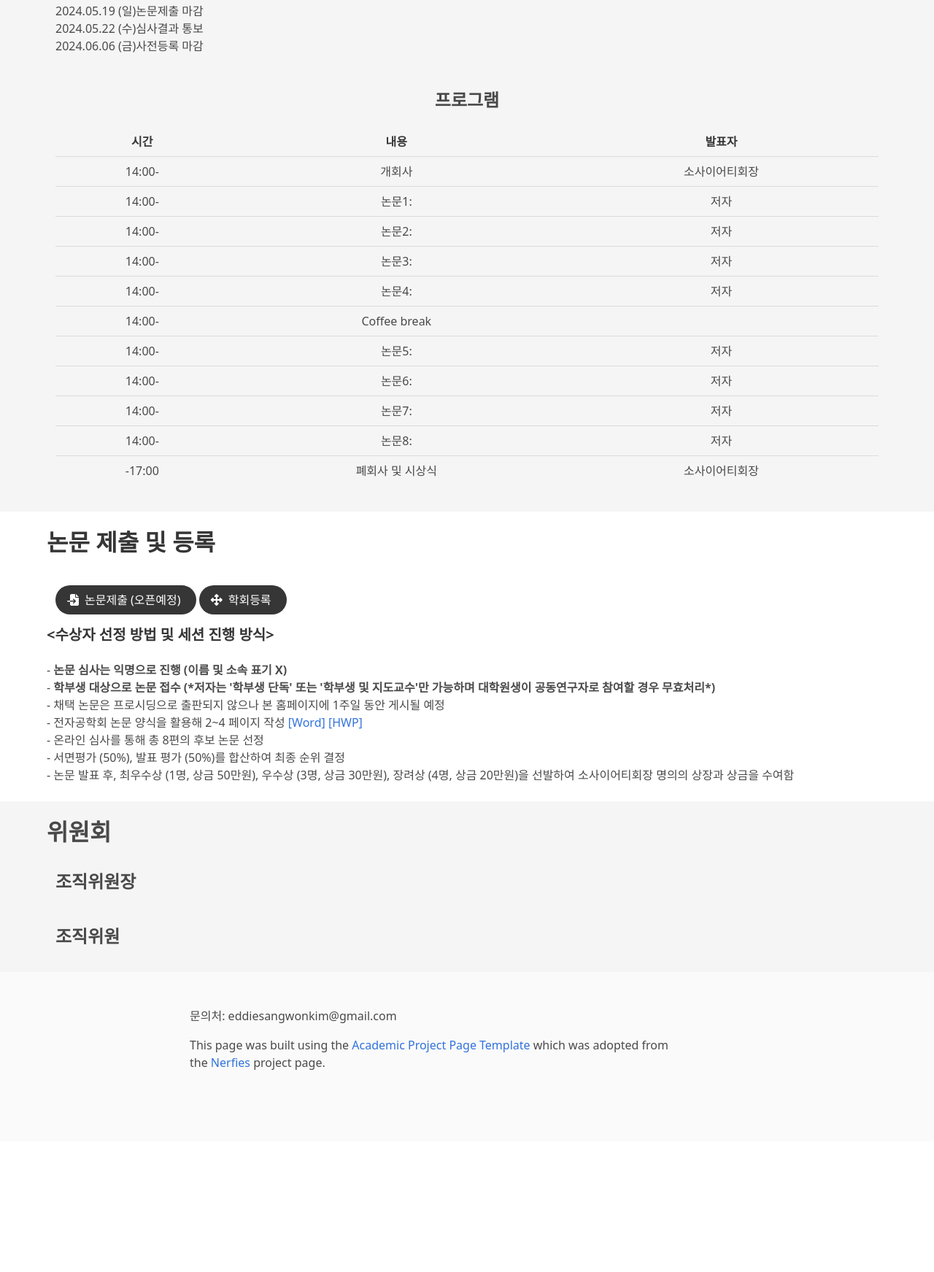
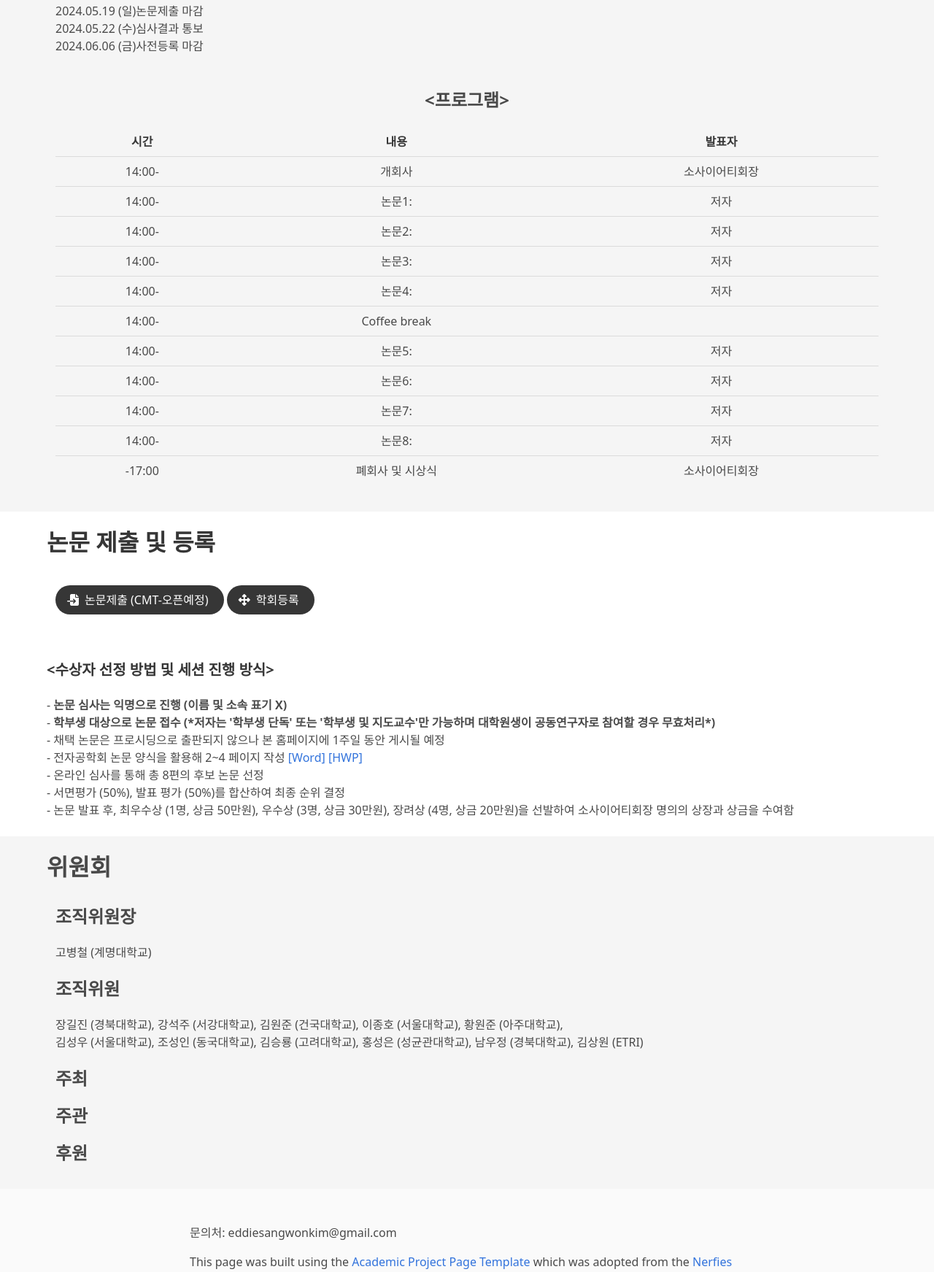
Before and after one commit to bpai2024/bpai2024.github.io, a plain HTML site: page index.html in a window 1280 px wide. Shown: the part 1057-2800 px from the top of the page at 73% size. Before the commit the page ends 2621 px from the top, so only its background shows below. Drawn offline with nearby package versions, Linux system fonts and the light colour scheme; some icons are missing.

Commit message:
Update index.html

```diff
--- a/index.html
+++ b/index.html
@@ -65,7 +65,7 @@
             </div> -->
 
             <div class="is-size-5 publication-authors">
-              <span class="author-block">2024.06.29 (수) 14:00 - 17:00<br>롯데호텔제주(중문) XXX홀</span>
+              <span class="author-block">2024.06.26 (수) 14:00 - 17:00<br>롯데호텔제주(중문) XXX홀</span>
               <!-- <span class="eql-cntrb"><small><br><sup>*</sup>Indicates Equal Contribution</small></span> -->
             </div>
 
@@ -177,7 +177,9 @@
 
         <br>
         <div class="column is-centered has-text-centered content">
-          <h2 class="title is-4">프로그램</h2>
+          <h2 class="title is-4">
+            <프로그램>
+          </h2>
 
           <table>
             <tr>
@@ -279,7 +281,7 @@
                 <span class="icon">
                   <i class="fas fa-file-import"></i>
                 </span>
-                <span>논문제출 (오픈예정)</span>
+                <span>논문제출 (CMT-오픈예정)</span>
               </a>
             </span>
 
@@ -295,6 +297,9 @@
           </div>
         </div>
 
+        <br>
+
+        <br>
 
         <h3 class="title is-5">
           <수상자 선정 방법 및 세션 진행 방식>
@@ -338,15 +343,26 @@
         <div class="column has-text-left">
 
           <h3 class="title is-4">조직위원장</h3>
-
+          고병철 (계명대학교)
 
 
 
           <br>
+
+          <br>
+
           <h3 class="title is-4">조직위원</h3>
 
+          장길진 (경북대학교), 강석주 (서강대학교), 김원준 (건국대학교), 이종호 (서울대학교), 황원준 (아주대학교),<br>
+          김성우 (서울대학교), 조성인 (동국대학교), 김승룡 (고려대학교), 홍성은 (성균관대학교), 남우정 (경북대학교), 김상원 (ETRI)
 
+          <br>
 
+          <br>
+
+          <h3 class="title is-4">주최</h3>
+          <h3 class="title is-4">주관</h3>
+          <h3 class="title is-4">후원</h3>
 
         </div>
 
@@ -368,8 +384,8 @@
 
             <p>
               This page was built using the <a href="https://github.com/eliahuhorwitz/Academic-project-page-template"
-                target="_blank">Academic Project Page Template</a> which was adopted from the <a
-                href="https://nerfies.github.io" target="_blank">Nerfies</a> project page.
+                target="_blank">Academic Project Page Template</a> which was adopted from the <a
+                href="https://nerfies.github.io" target="_blank">Nerfies</a> project page.
 
             </p>
 
```
